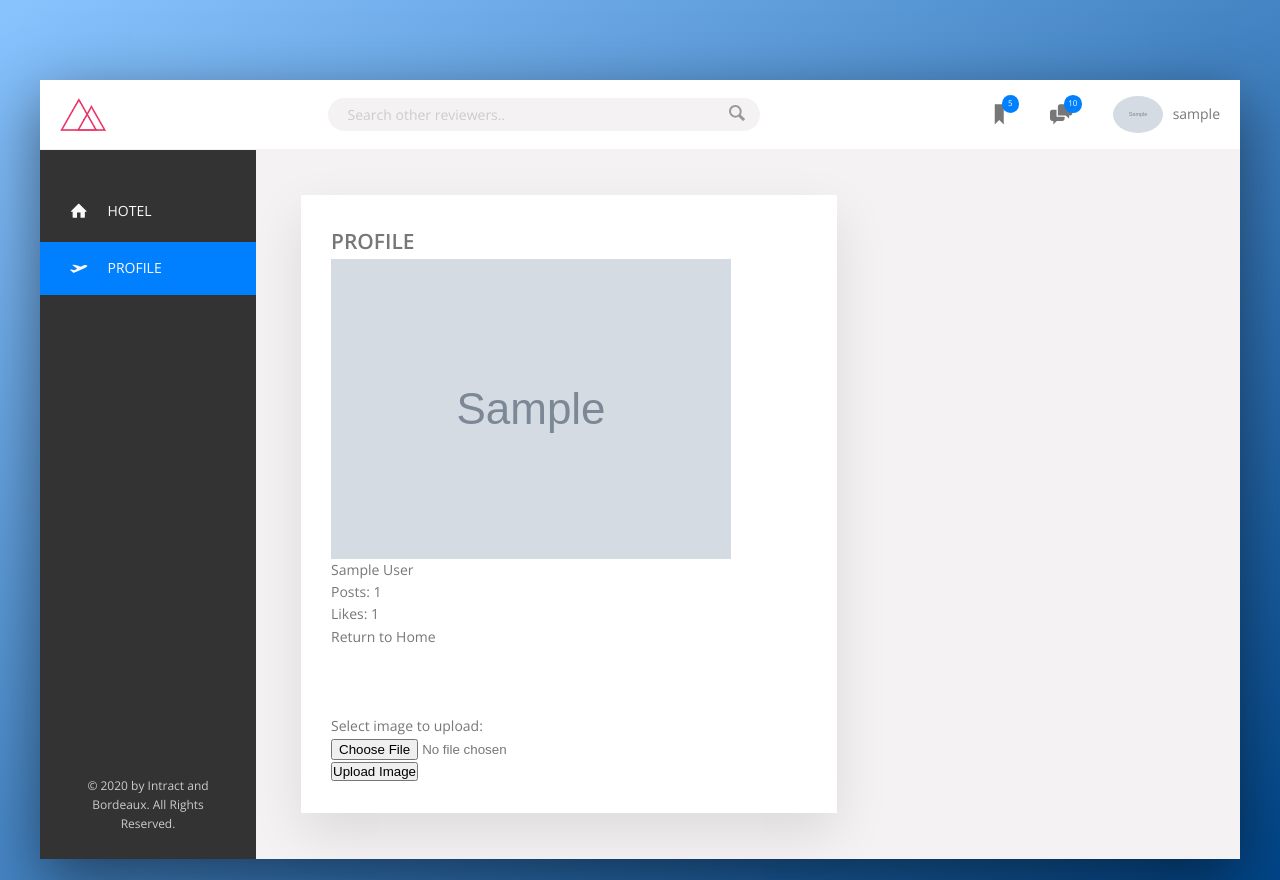
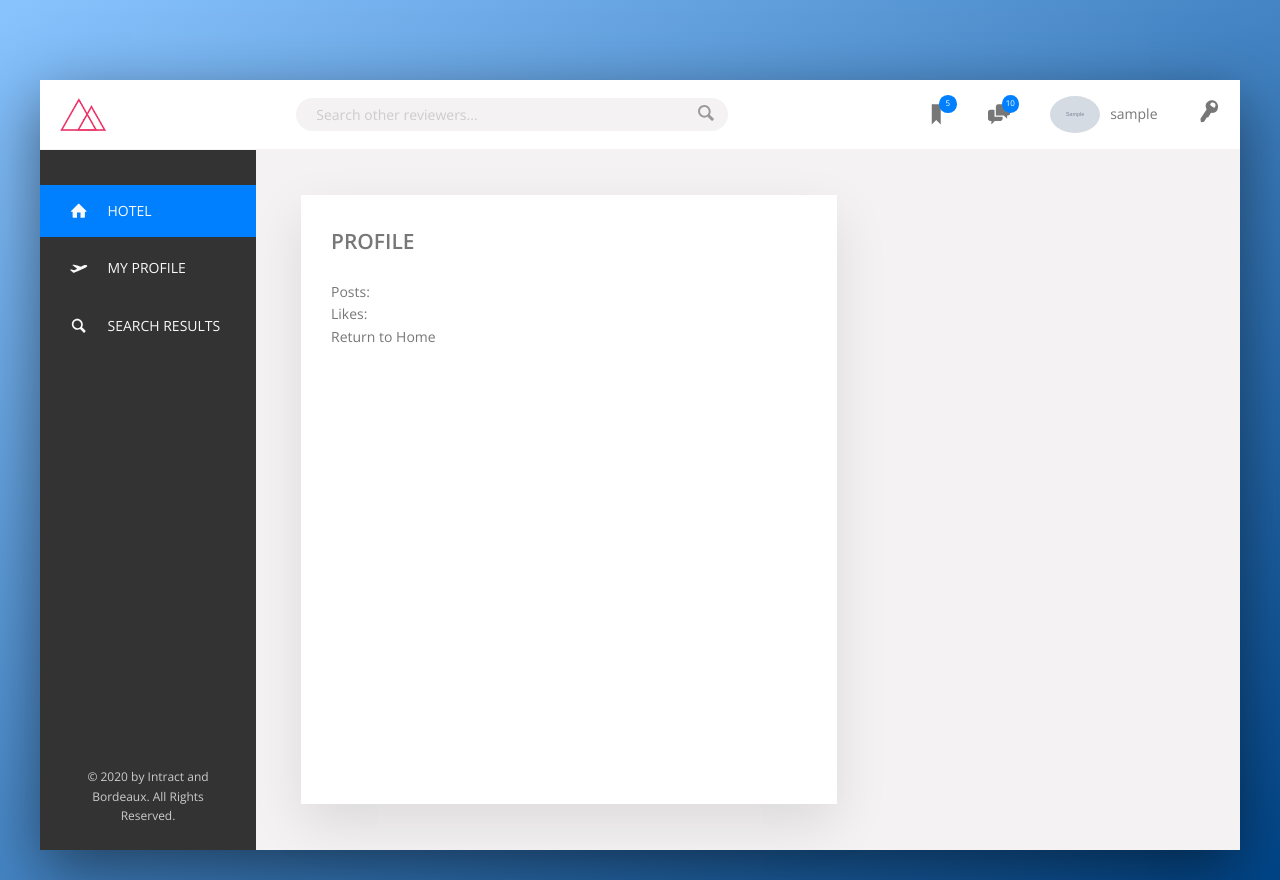
Before and after one commit to lauslim12/intract-social-network, a PHP site: page /profile.php in a window 1280 px wide. Run offline with PHP 8.4, Linux system fonts and the light colour scheme; the visitor is signed in with stand-in values (Sample User, id 1); tables that the repository leaves empty hold one stand-in row (values such as "Sample post"); grey boxes marked "Sample" are stand-in pictures; data that the repository does not hold is empty.

Commit message:
Refined UI for index and search pages.

```diff
--- a/profile.php
+++ b/profile.php
@@ -5,7 +5,7 @@
   if(isset($_GET['profile_username'])) {
     $username = $_GET['profile_username'];
     $user_details_query = mysqli_query($db, "SELECT * FROM users WHERE username = '$username' ");
-    $user = mysqli_fetch_array($user_details_query);
+    $user_search = mysqli_fetch_array($user_details_query);
   }
 
 ?>
@@ -26,85 +26,33 @@
 
 <body>
   <div class="container">
-    <header class="header">
-      <img src="assets/images/icons/logo.png" alt="Trillo logo" class="logo">
-
-      <form action="search.php" class="search" name="search_form">
-        <input type="text" class="search__input" name="q" autocomplete="off" placeholder="Search other reviewers..">
-        <button class="search__button">
-          <svg class="search__icon">
-            <use xlink:href="assets/images/svg/sprite.svg#icon-magnifying-glass"></use>
-          </svg>
-        </button>
-      </form>
-
-      <nav class="user-nav">
-        <div class="user-nav__icon-box">
-          <svg class="user-nav__icon">
-            <use xlink:href="assets/images/svg/sprite.svg#icon-bookmark"></use>
-          </svg>
-          <span class="user-nav__notification">5</span>
-        </div>
-
-        <div class="user-nav__icon-box">
-          <svg class="user-nav__icon">
-            <use xlink:href="assets/images/svg/sprite.svg#icon-chat"></use>
-          </svg>
-          <span class="user-nav__notification">10</span>
-        </div>
-
-        <div class="user-nav__user">
-          <img src="<?php echo $user['profile_pic']; ?>" alt="User photo" class="user-nav__user-photo">
-          <span class="user-nav__user-name"><?php echo $user_logged_in; ?></span>
-        </div>
-      </nav>
-    </header>
+    <?php
+      include 'templates/navigation.php';
+    ?>
 
     <div class="content">
-      <nav class="sidebar">
-        <ul class="side-nav">
-          <li class="side-nav__item side-nav__item">
-            <a href="index.php" class="side-nav__link">
-              <svg class="side-nav__icon">
-                <use xlink:href="assets/images/svg/sprite.svg#icon-home"></use>
-              </svg>
-              <span>Hotel</span>
-            </a>
-          </li>
-
-          <li class="side-nav__item side-nav__item--active">
-            <a href="#" class="side-nav__link">
-              <svg class="side-nav__icon">
-                <use xlink:href="assets/images/svg/sprite.svg#icon-aircraft-take-off"></use>
-              </svg>
-              <span>Profile</span>
-            </a>
-          </li>
-        </ul>
-
-        <div class="legal">
-          &copy; 2020 by Intract and Bordeaux. All Rights Reserved.
-        </div>
-      </nav>
+      <?php
+        include 'templates/sidebar.php';
+      ?>
 
       <main class="hotel-view">
         <div class="search-detail detail">
           <div class="description">
             <h2>PROFILE</h2>
-            <img src="<?php echo $user['profile_pic']; ?>" alt="" style="float:left; margin-right: 3rem;">
+            <img src="<?php echo $user_search['profile_pic']; ?>" alt="" style="float:left; margin-right: 3rem; max-width: 15rem; max-height: 15rem;">
             <p class="paragraph">
-              <?php echo $user['first_name'] . " " . $user['last_name'] . "<br>"; ?>
-              <?php echo "Posts: " . $user['num_posts'] . "<br>"; ?>
-              <?php echo "Likes: " . $user['num_likes'] . "<br>"; ?>
+              <?php echo $user_search['first_name'] . " " . $user_search['last_name'] . "<br>"; ?>
+              <?php echo "Posts: " . $user_search['num_posts'] . "<br>"; ?>
+              <?php echo "Likes: " . $user_search['num_likes'] . "<br>"; ?>
             </p>
 
             <a href="index.php">Return to Home</a><br><br><br><br>
 
             <?php
-              if($user['username'] == $user_logged_in) {
+              if($user_search['username'] == $user_logged_in) {
                 echo "
                 <form action='src/controllers/handlers/change_profile_picture.php' method='POST' enctype='multipart/form-data'>
-                  Select image to upload:<br>
+                  Change your profile picture here:<br>
                   <input type='hidden' name='username' value=$user_logged_in readonly/>
                   <input type='file' name='fileToUpload' id='fileToUpload'><br>
                   <input type='submit' value='Upload Image' name='submit'>
```
Also changed, not shown: search.php (+20 -71 lines).
